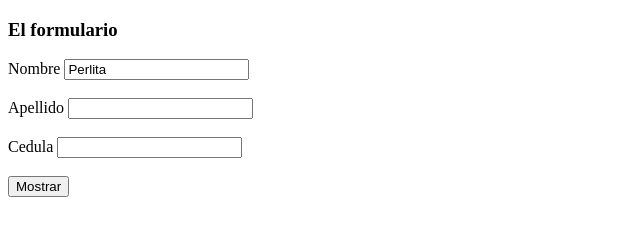
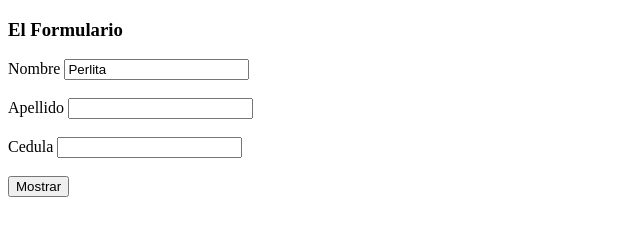
Before and after one commit to Kevin2112s/js-controles, a plain HTML site: page index.html in a window 1280 px wide. Shown: the full height of the page, 0-640 px from the left. Drawn offline with Linux system fonts and the light colour scheme.

Commit message:
modificacion

```diff
--- a/index.html
+++ b/index.html
@@ -7,7 +7,7 @@
 </head>
 <body>
 
-    <h3>El formulario</h3>
+    <h3>El Formulario</h3>
     <form>
         <!-- etiqueta de nombre -->
         <label for="txtNombre">Nombre</label>
```
